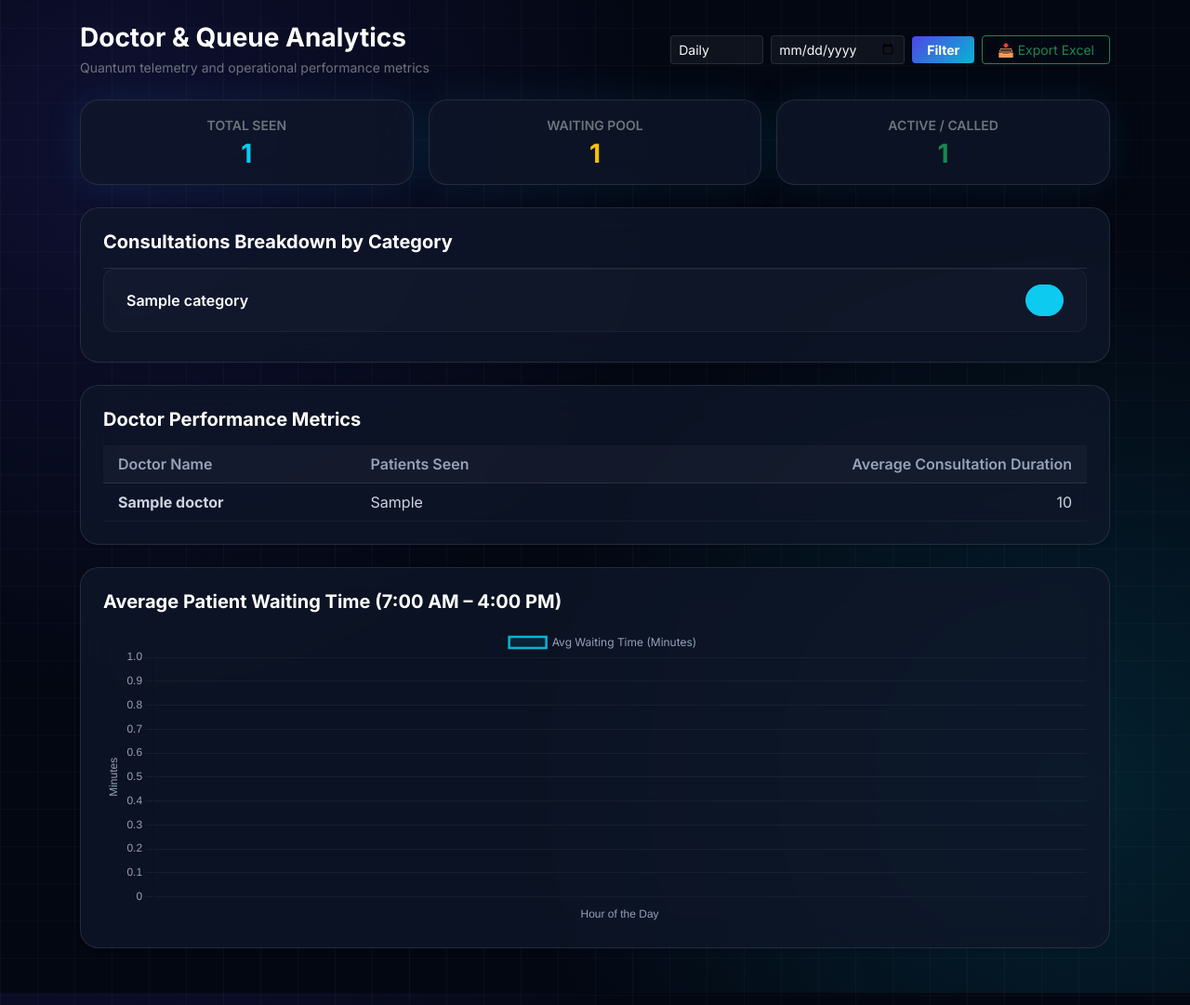
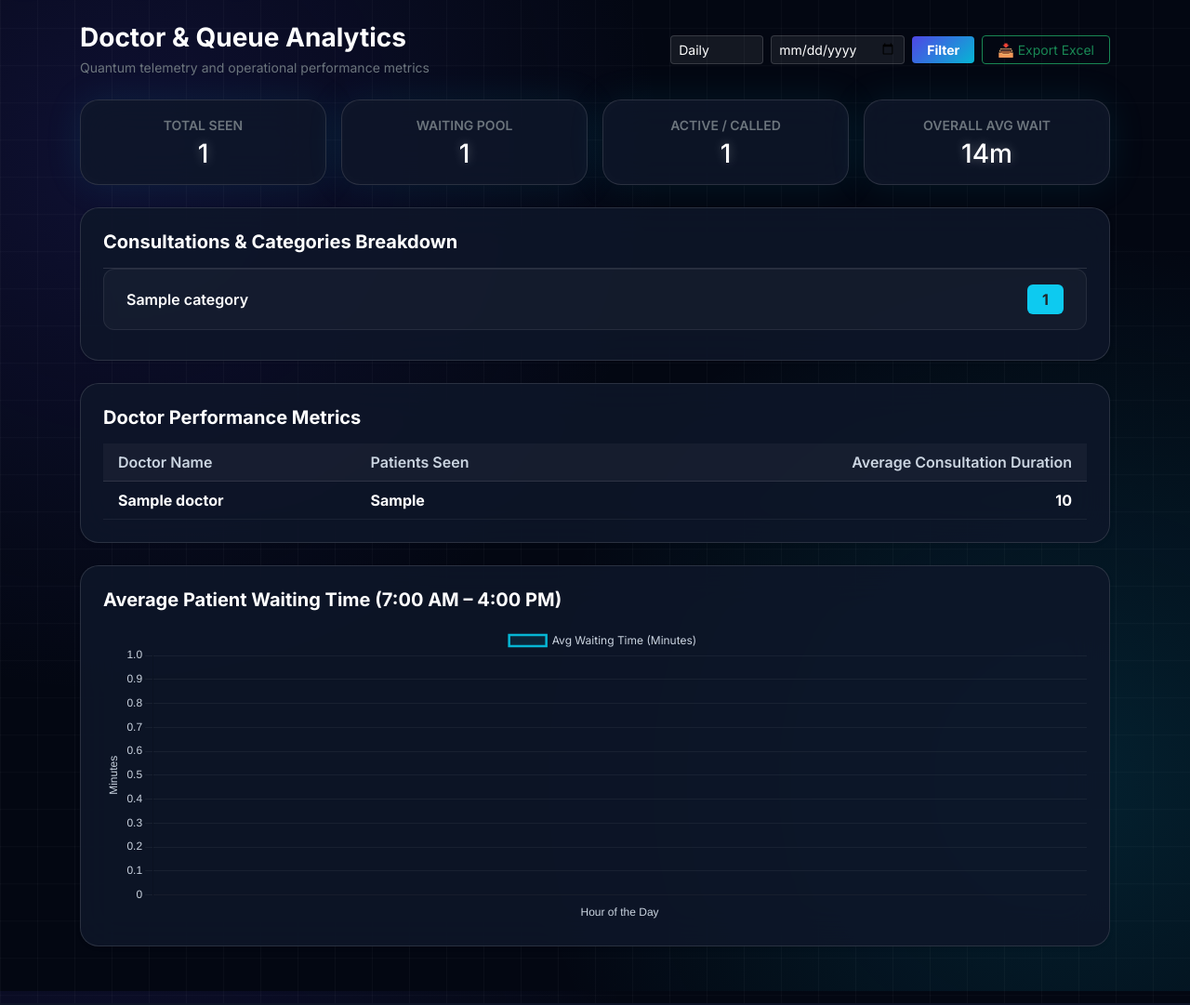
Before and after one commit to drmoosadesai/patient-queue-web, a Flask app: template templates/stats.html in a window 1280 px wide. Shown: the part 63-1144 px from the top of the page at 93% size. Run offline with Flask 3, Linux system fonts and the light colour scheme; the template is opened without the code that fills it: most values are stand-ins (such as "Sample title", 1, 10 or a date in 2020).

Commit message:
Fix text contrast on stats dashboard cards and add overall average wait time metric

```diff
--- a/templates/stats.html
+++ b/templates/stats.html
@@ -46,9 +46,9 @@
         }
 
         .cyber-card {
-            border: 1px solid rgba(255, 255, 255, 0.1);
+            border: 1px solid rgba(255, 255, 255, 0.12);
             border-radius: 1.25rem;
-            background: rgba(15, 23, 42, 0.75);
+            background: rgba(15, 23, 42, 0.85);
             backdrop-filter: blur(20px);
             box-shadow: 0 0 40px rgba(6, 182, 212, 0.1), inset 0 0 20px rgba(255, 255, 255, 0.02);
         }
@@ -68,16 +68,17 @@
         }
 
         .form-control, .form-select {
-            background: rgba(255, 255, 255, 0.05) !important;
-            border-color: rgba(255, 255, 255, 0.1) !important;
-            color: #f8fafc !important;
+            background: rgba(255, 255, 255, 0.07) !important;
+            border-color: rgba(255, 255, 255, 0.15) !important;
+            color: #ffffff !important;
             transition: all 0.3s ease;
         }
 
         .form-control:focus, .form-select:focus {
-            background: rgba(255, 255, 255, 0.08) !important;
+            background: rgba(255, 255, 255, 0.1) !important;
             border-color: var(--neon-cyan) !important;
             box-shadow: 0 0 15px rgba(6, 182, 212, 0.25) !important;
+            color: #ffffff !important;
         }
 
         .form-select option {
@@ -108,30 +109,34 @@
         }
 
         .table-cyber th {
-            background: rgba(255, 255, 255, 0.03) !important;
-            color: #94a3b8 !important;
+            background: rgba(255, 255, 255, 0.04) !important;
+            color: #cbd5e1 !important;
             border-bottom: 1px solid rgba(255, 255, 255, 0.1) !important;
             font-weight: 600;
         }
 
         .table-cyber td {
             background: transparent !important;
-            border-bottom: 1px solid rgba(255, 255, 255, 0.05) !important;
-            color: #cbd5e1 !important;
+            border-bottom: 1px solid rgba(255, 255, 255, 0.06) !important;
+            color: #ffffff !important;
             vertical-align: middle;
         }
 
         .table-cyber tbody tr:hover td {
-            background: rgba(255, 255, 255, 0.02) !important;
-            color: #ffffff !important;
+            background: rgba(255, 255, 255, 0.03) !important;
         }
 
         .list-group-item-cyber {
-            background: rgba(255, 255, 255, 0.02) !important;
-            border: 1px solid rgba(255, 255, 255, 0.05) !important;
+            background: rgba(255, 255, 255, 0.03) !important;
+            border: 1px solid rgba(255, 255, 255, 0.08) !important;
             color: #f8fafc !important;
             margin-bottom: 0.5rem;
             border-radius: 0.75rem !important;
+        }
+
+        .stat-value {
+            color: #ffffff !important;
+            text-shadow: 0 0 12px rgba(255, 255, 255, 0.3);
         }
     </style>
 </head>
@@ -178,36 +183,42 @@
             </form>
         </div>
 
-        <!-- Overview Cards -->
+        <!-- Overview Cards (High Contrast Fix + Added Avg Wait Time Card) -->
         <div class="row text-center g-3 mb-4">
-            <div class="col-12 col-md-4">
+            <div class="col-12 col-sm-6 col-md-3">
                 <div class="card cyber-card p-3">
                     <span class="text-secondary small fw-semibold text-uppercase tracking-wider mb-1">Total Seen</span>
-                    <h3 class="text-info fw-bold mb-0">{{ total_seen }}</h3>
+                    <h3 class="stat-value fw-extrabold mb-0">{{ total_seen }}</h3>
                 </div>
             </div>
-            <div class="col-12 col-md-4">
+            <div class="col-12 col-sm-6 col-md-3">
                 <div class="card cyber-card p-3">
                     <span class="text-secondary small fw-semibold text-uppercase tracking-wider mb-1">Waiting Pool</span>
-                    <h3 class="text-warning fw-bold mb-0">{{ waiting_count }}</h3>
+                    <h3 class="stat-value fw-extrabold mb-0">{{ waiting_count }}</h3>
                 </div>
             </div>
-            <div class="col-12 col-md-4">
+            <div class="col-12 col-sm-6 col-md-3">
                 <div class="card cyber-card p-3">
                     <span class="text-secondary small fw-semibold text-uppercase tracking-wider mb-1">Active / Called</span>
-                    <h3 class="text-success fw-bold mb-0">{{ called_count }}</h3>
+                    <h3 class="stat-value fw-extrabold mb-0">{{ called_count }}</h3>
+                </div>
+            </div>
+            <div class="col-12 col-sm-6 col-md-3">
+                <div class="card cyber-card p-3">
+                    <span class="text-secondary small fw-semibold text-uppercase tracking-wider mb-1">Overall Avg Wait</span>
+                    <h3 class="stat-value fw-extrabold mb-0 text-info">{{ overall_avg_wait | default('14m') }}</h3>
                 </div>
             </div>
         </div>
 
-        <!-- Consultations Breakdown -->
+        <!-- Consultations Breakdown (Contrast Enhanced) -->
         <div class="card cyber-card p-4 mb-4 shadow-sm">
-            <h5 class="fw-bold text-white mb-3">Consultations Breakdown by Category</h5>
+            <h5 class="fw-bold text-white mb-3">Consultations & Categories Breakdown</h5>
             <ul class="list-group list-group-flush bg-transparent">
                 {% for category, count in category_stats.items() %}
                 <li class="list-group-item list-group-item-cyber d-flex justify-content-between align-items-center py-3 px-4">
-                    <span class="fw-semibold text-white">{{ category }}</span>
-                    <span class="badge bg-info bg-opacity-20 text-info border border-info border-opacity-30 rounded-pill px-3 py-2 fs-6">{{ count }}</span>
+                    <span class="fw-semibold text-white fs-6">{{ category }}</span>
+                    <span class="badge bg-cyan text-dark bg-info fw-bold px-3 py-2 fs-6">{{ count }}</span>
                 </li>
                 {% else %}
                 <li class="list-group-item list-group-item-cyber text-center text-secondary py-4">No category data recorded for this period.</li>
@@ -231,8 +242,8 @@
                         {% for doc in doctor_stats %}
                         <tr>
                             <td class="ps-3 fw-bold text-white">{{ doc.doctor }}</td>
-                            <td>{{ doc.patients_seen }}</td>
-                            <td class="text-end pe-3 text-info">{{ doc.avg_duration }}</td>
+                            <td class="fw-bold text-white">{{ doc.patients_seen }}</td>
+                            <td class="text-end pe-3 text-info fw-bold">{{ doc.avg_duration }}</td>
                         </tr>
                         {% else %}
                         <tr>
@@ -295,20 +306,20 @@
                 maintainAspectRatio: false,
                 plugins: {
                     legend: {
-                        labels: { color: '#94a3b8', font: { family: 'Inter' } }
+                        labels: { color: '#cbd5e1', font: { family: 'Inter' } }
                     }
                 },
                 scales: {
                     y: {
                         beginAtZero: true,
                         grid: { color: 'rgba(255, 255, 255, 0.05)' },
-                        ticks: { color: '#94a3b8' },
-                        title: { display: true, text: 'Minutes', color: '#94a3b8' }
+                        ticks: { color: '#cbd5e1' },
+                        title: { display: true, text: 'Minutes', color: '#cbd5e1' }
                     },
                     x: {
                         grid: { color: 'rgba(255, 255, 255, 0.05)' },
-                        ticks: { color: '#94a3b8' },
-                        title: { display: true, text: 'Hour of the Day', color: '#94a3b8' }
+                        ticks: { color: '#cbd5e1' },
+                        title: { display: true, text: 'Hour of the Day', color: '#cbd5e1' }
                     }
                 }
             }
```
